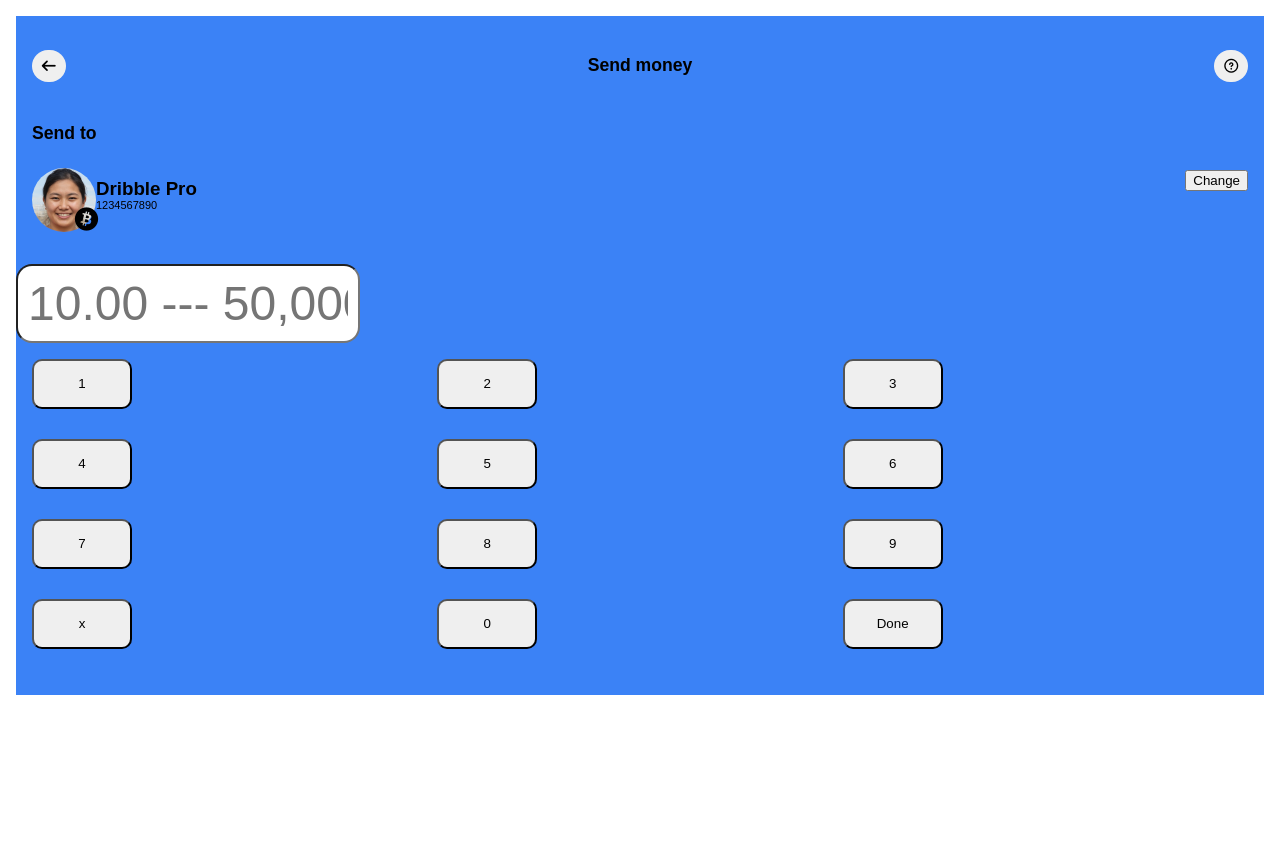
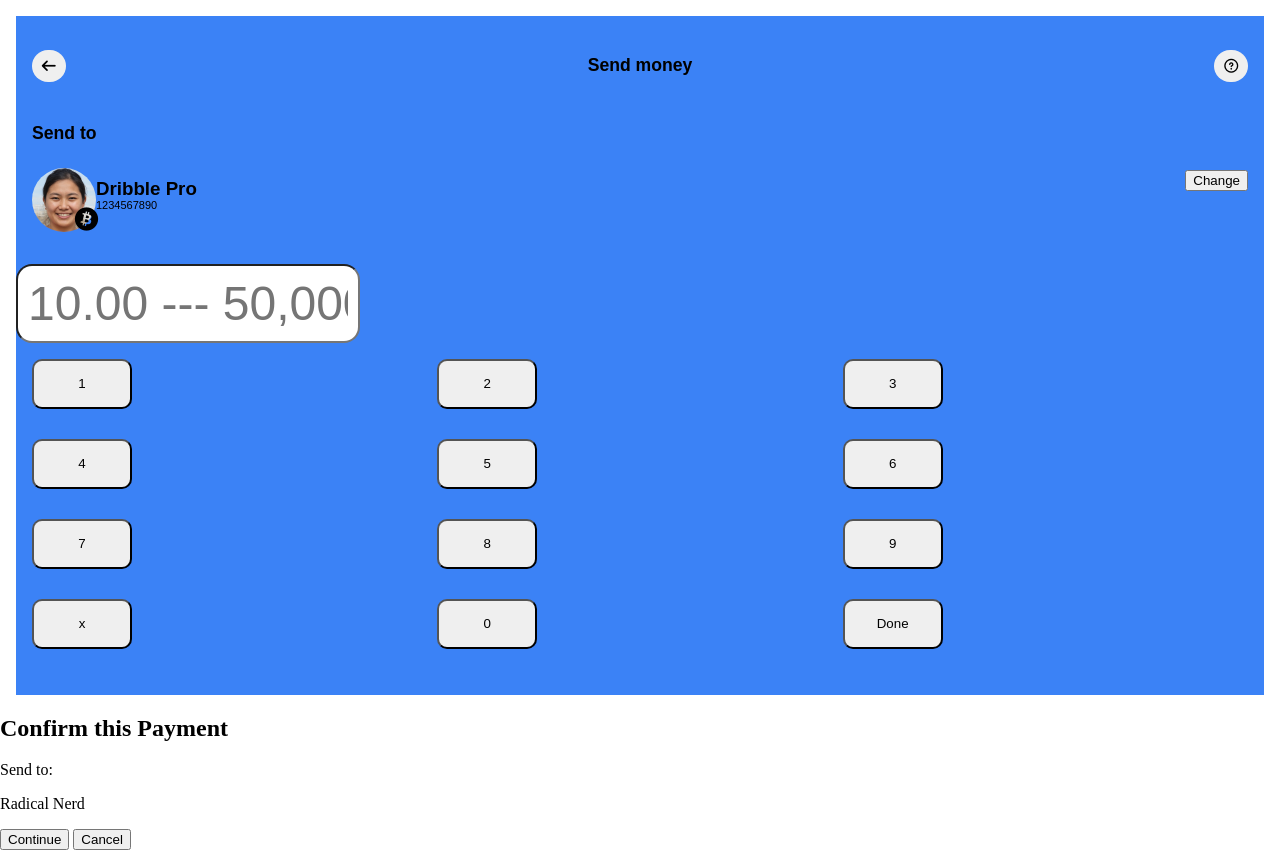
Before and after one commit to Programming-buddie/NewPay, a plain HTML site: page send.html in a window 1280 px wide. Before the commit the page ends 800 px from the top, so only its background shows below. Drawn offline with Linux system fonts and the light colour scheme.

Commit message:
created the Confirm payment section

```diff
--- a/send.html
+++ b/send.html
@@ -62,5 +62,16 @@
         <button type="button">Done</button>
       </div>
     </section>
+    <section class="confirmContainer">
+      <h1>Confirm this Payment</h1>
+      <div class="send-to-info">
+        <p>Send to:</p>
+        <p>Radical Nerd</p>
+      </div>
+      <div class="next-process">
+        <button>Continue</button>
+        <button>Cancel</button>
+      </div>
+    </section>
   </body>
 </html>
```
